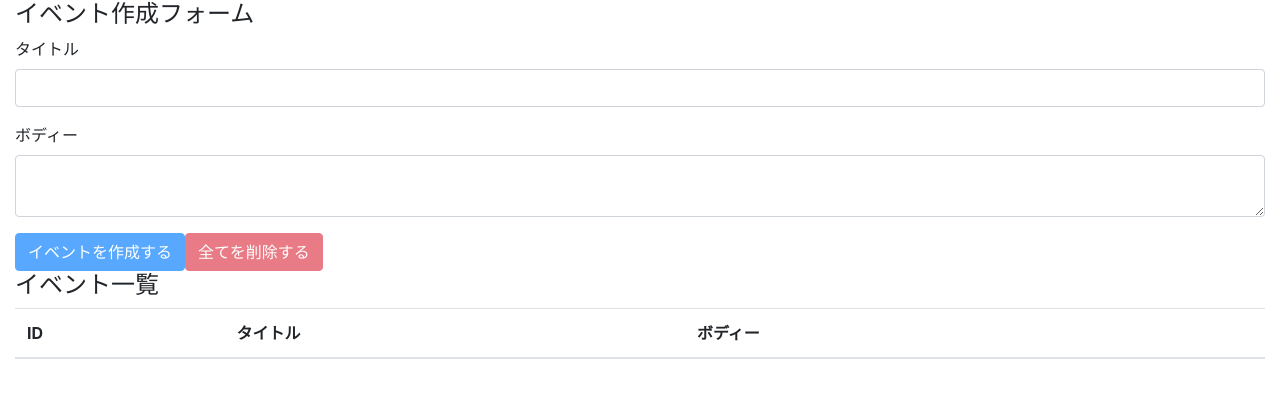
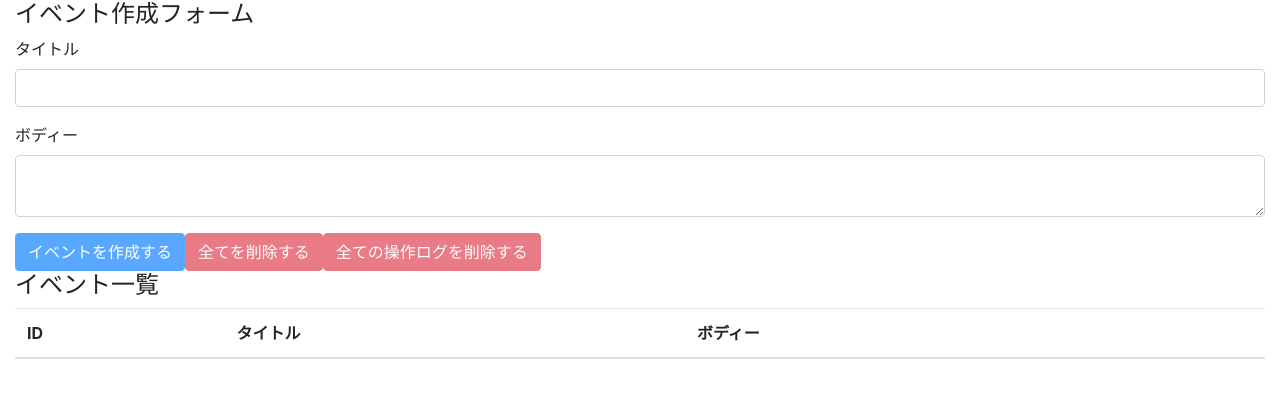
Before and after one commit to Tomy1123/react-hooks-101, a React (Create React App) app: page / in a window 1280 px wide. Shown: the top 398 px of the page. Built offline with nearby package versions, Linux system fonts and the light colour scheme.

Commit message:
delete sll operation logs

```diff
--- a/src/components/EventForm.js
+++ b/src/components/EventForm.js
@@ -24,8 +24,8 @@ const EventForm = () => {
     })
 
     dispatch({
-      type: ADD_OPERATION_LOG.replace,
-      discription: 'イベントを作成しました。',
+      type: ADD_OPERATION_LOG,
+      description: 'イベントを作成しました。',
       operatedAt: timeCurrentTso8601()
     })
 
@@ -42,12 +42,23 @@ const EventForm = () => {
       dispatch({
         type: ADD_OPERATION_LOG,
         description: '全てのイベントを削除しました。',
-        operatedAt:timeCurrentTso8601()
+        operatedAt: timeCurrentTso8601()
       })
     }
   }
 
   const unCreatable = title === '' || body === ''
+
+  const deleteAllOperationLogs = e => {
+    e.preventDefault()
+    const result = window.confirm('全ての操作ログを本当に削除しても良いですか？')
+
+    if (result) {
+      dispatch({
+        type: DELETE_ALL_OPERATION_LOGS
+      })
+    }
+  }
 
   return (
     <>
@@ -65,6 +76,7 @@ const EventForm = () => {
 
       <button className="btn btn-primary" onClick={addEvent} disabled={unCreatable}>イベントを作成する</button>
       <button className="btn btn-danger" onClick={deleteAllEvents} disabled={state.events.length === 0}>全てを削除する</button>
+      <button className="btn btn-danger" onClick={deleteAllOperationLogs} disabled={state.operationLogs.length === 0}>全ての操作ログを削除する</button>
     </form>
     </>
   )
--- a/src/reducers/index.js
+++ b/src/reducers/index.js
@@ -1,9 +1,9 @@
 import { combineReducers } from "redux";
 
 import events from "./events";
-import opreationLogs from "./operationLogs";
+import operationLogs from "./operationLogs";
 
 export default combineReducers({
   events,
-  opreationLogs
+  operationLogs
 })
--- a/src/reducers/operationLogs.js
+++ b/src/reducers/operationLogs.js
@@ -3,7 +3,7 @@ import {
   DELETE_ALL_OPERATION_LOGS
 } from '../actions'
 
-const opreationLogs = ( state = [], action ) => {
+const operationLogs = ( state = [], action ) => {
   switch (action.type) {
     case ADD_OPERATION_LOG:
       const opreationLog = {
@@ -18,4 +18,4 @@ const opreationLogs = ( state = [], action ) => {
   }
 }
 
-export default opreationLogs
+export default operationLogs
```
